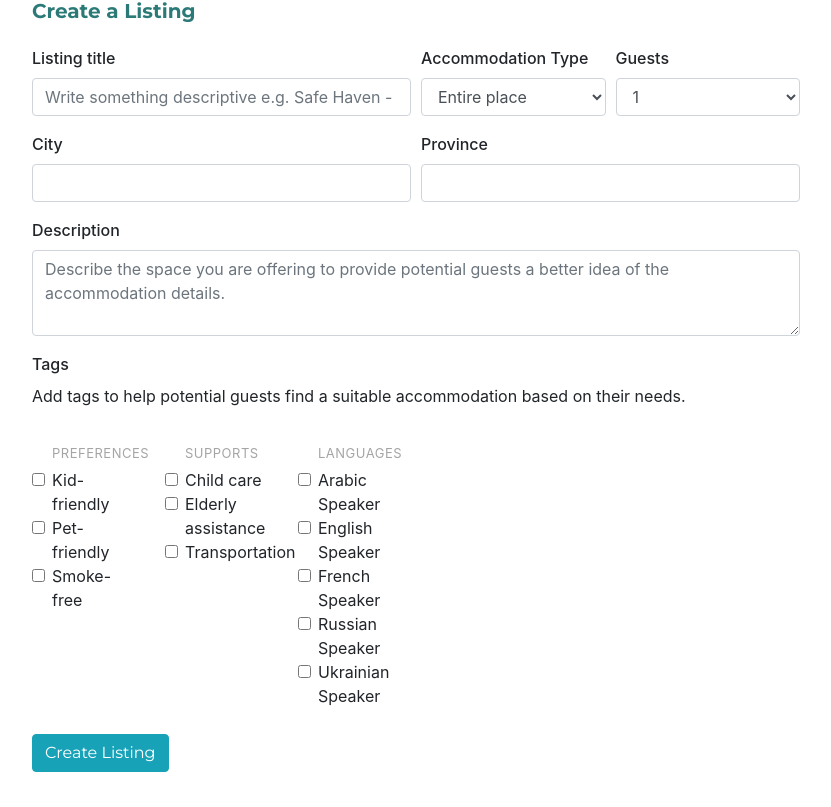
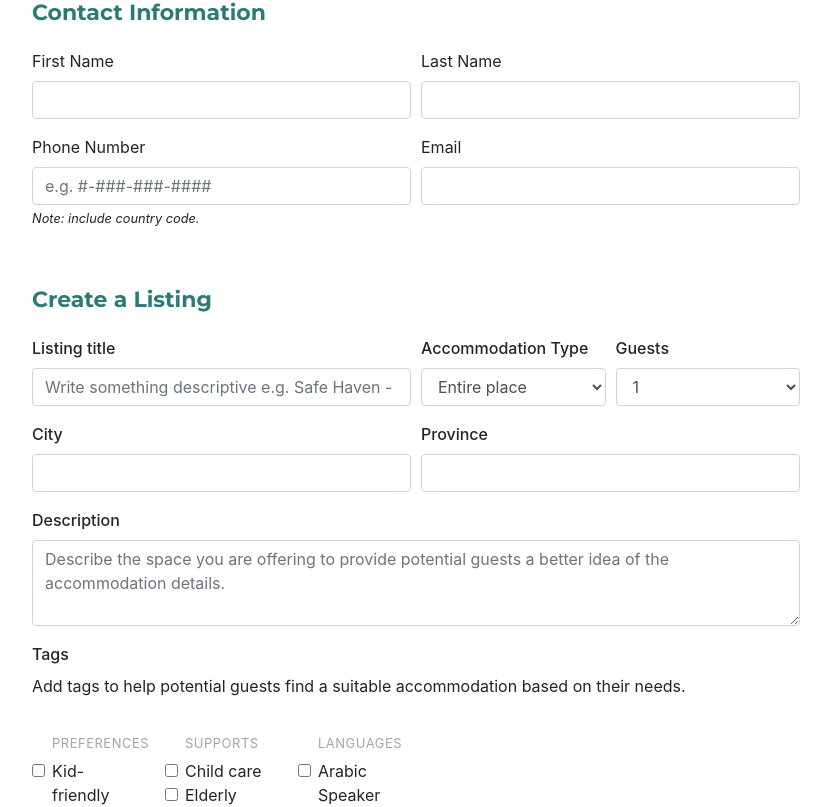
Before and after one commit to misiucodes/refugeehostingapp-react, a React (Create React App) app: page /getinvolved in a window 1280 px wide. Shown: the part 256-1063 px from the top of the page, without its empty margins (224-1055 px from the left). Built offline with nearby package versions, Linux system fonts and the light colour scheme.

Commit message:
Styled getinvolved host form

```diff
--- a/src/GetInvolved.css
+++ b/src/GetInvolved.css
@@ -1,5 +1,9 @@
 form {
   padding: 5% 20%;
+}
+
+.container-contact-info {
+  padding-bottom: 5%;
 }
 
 .title {
@@ -13,7 +17,7 @@ form {
 .subtitle {
   font-family: "Montserrat", sans-serif;
   font-weight: 700;
-  font-size: 20px;
+  font-size: 22px;
   padding-bottom: 20px;
   color: #2b7a78;
 }
@@ -31,7 +35,10 @@ form {
 }
 
 .btn-createlisting {
-  margin-top: 10px;
+  margin-top: 5% !important;
+  display: block;
+  margin: 0 auto;
+  line-height: 2.5;
 }
 
 .row-tags {
--- a/src/GetInvolved.js
+++ b/src/GetInvolved.js
@@ -8,6 +8,33 @@ export default function GetInvolved() {
       <Navigation />
       <div className="title">Offer to host your space to refugees in need</div>
       <form>
+        <div className="container-contact-info">
+          <div className="subtitle">Contact Information</div>
+              <div className="form-row">
+
+                <div className="form-group col-md-6">
+                  <label for="inputFirstName">First Name</label>
+                  <input type="text" className="form-control" />
+                </div>
+              <div className="form-group col-md-6">
+                <label for="inputLastName">Last Name</label>
+                <input type="text" className="form-control" />
+              </div>
+
+                <div className="form-group col-md-6">
+                  <label for="inputEmail">Phone Number</label>
+                  <input type="tel" className="form-control" placeholder="e.g. #-###-###-####"/>
+                  <small><em>Note: include country code.</em></small>
+                </div>
+              <div className="form-group col-md-6">
+                <label for="inputPassword4">Email</label>
+                <input type="email" className="form-control" />
+              </div>
+
+
+          </div>
+        </div>
+
         <div className="subtitle">Create a Listing</div>
           <div className="form-row">
             <div className="form-group col-6">
@@ -60,58 +87,58 @@ export default function GetInvolved() {
                 <div className="row justify-content-start row-tags">
 
                   <div className="col-2">
-                    <div class="form-check">
+                    <div className="form-check">
                       <div className="tag-category">Preferences</div>
-                        <input class="form-check-input" type="checkbox" value="" id="defaultCheck1"/>
-                        <label class="form-check-label" for="defaultCheck1">Kid-friendly</label>
+                        <input className="form-check-input" type="checkbox" value="" id="defaultCheck1"/>
+                        <label className="form-check-label" for="defaultCheck1">Kid-friendly</label>
                     </div>
-                    <div class="form-check">
-                      <input class="form-check-input" type="checkbox" value="" id="defaultCheck1"/>
-                      <label class="form-check-label" for="defaultCheck1">Pet-friendly</label>
+                    <div className="form-check">
+                      <input className="form-check-input" type="checkbox" value="" id="defaultCheck1"/>
+                      <label className="form-check-label" for="defaultCheck1">Pet-friendly</label>
                     </div>
-                    <div class="form-check">
-                      <input class="form-check-input" type="checkbox" value="" id="defaultCheck1"/>
-                      <label class="form-check-label" for="defaultCheck1">Smoke-free</label>
+                    <div className="form-check">
+                      <input className="form-check-input" type="checkbox" value="" id="defaultCheck1"/>
+                      <label className="form-check-label" for="defaultCheck1">Smoke-free</label>
                     </div>
                   </div>
 
                   <div className="col-2">
-                    <div class="form-check">
+                    <div className="form-check">
                       <div className="tag-category">Supports</div>
-                        <input class="form-check-input" type="checkbox" value="" id="defaultCheck1"/>
-                        <label class="form-check-label" for="defaultCheck1">Child care</label>
+                        <input className="form-check-input" type="checkbox" value="" id="defaultCheck1"/>
+                        <label className="form-check-label" for="defaultCheck1">Child care</label>
                     </div>
-                    <div class="form-check">
-                      <input class="form-check-input" type="checkbox" value="" id="defaultCheck1"/>
-                      <label class="form-check-label" for="defaultCheck1">Elderly assistance</label>
+                    <div className="form-check">
+                      <input className="form-check-input" type="checkbox" value="" id="defaultCheck1"/>
+                      <label className="form-check-label" for="defaultCheck1">Elderly assistance</label>
                     </div>
-                    <div class="form-check">
-                      <input class="form-check-input" type="checkbox" value="" id="defaultCheck1"/>
-                      <label class="form-check-label" for="defaultCheck1">Transportation</label>
+                    <div className="form-check">
+                      <input className="form-check-input" type="checkbox" value="" id="defaultCheck1"/>
+                      <label className="form-check-label" for="defaultCheck1">Transportation</label>
                     </div>
                   </div>
 
                  <div className="col-2">
-                  <div class="form-check">
+                  <div className="form-check">
                     <div className="tag-category">Languages</div>
-                       <input class="form-check-input" type="checkbox" value="" id="defaultCheck1"/>
-                      <label class="form-check-label" for="defaultCheck1">Arabic Speaker</label>
+                       <input className="form-check-input" type="checkbox" name="language" value="arabic" />
+                      <label className="form-check-label" for="defaultCheck1">Arabic Speaker</label>
                   </div>
-                  <div class="form-check">
-                    <input class="form-check-input" type="checkbox" value="" id="defaultCheck1"/>
-                    <label class="form-check-label" for="defaultCheck1">English Speaker</label>
+                  <div className="form-check">
+                    <input className="form-check-input" type="checkbox" name="language" value="english" />
+                    <label className="form-check-label" for="defaultCheck1">English Speaker</label>
                   </div>
-                  <div class="form-check">
-                    <input class="form-check-input" type="checkbox" value="" id="defaultCheck1"/>
-                    <label class="form-check-label" for="defaultCheck1">French Speaker</label>
+                  <div className="form-check">
+                    <input className="form-check-input" type="checkbox" name="language" value="french" />
+                    <label className="form-check-label" for="defaultCheck1">French Speaker</label>
                   </div>
-                  <div class="form-check">
-                    <input class="form-check-input" type="checkbox" value="" id="defaultCheck1"/>
-                    <label class="form-check-label" for="defaultCheck1">Russian Speaker</label>
+                  <div className="form-check">
+                    <input className="form-check-input" type="checkbox" name="language" value="russian" />
+                    <label className="form-check-label" for="defaultCheck1">Russian Speaker</label>
                   </div>
-                  <div class="form-check">
-                    <input class="form-check-input" type="checkbox" value="" id="defaultCheck1"/>
-                    <label class="form-check-label" for="defaultCheck1">Ukrainian Speaker</label>
+                  <div className="form-check">
+                    <input className="form-check-input" type="checkbox" name="language" value="ukrainian" />
+                    <label className="form-check-label" for="defaultCheck1">Ukrainian Speaker</label>
                   </div>
                 </div>
               </div>
```
